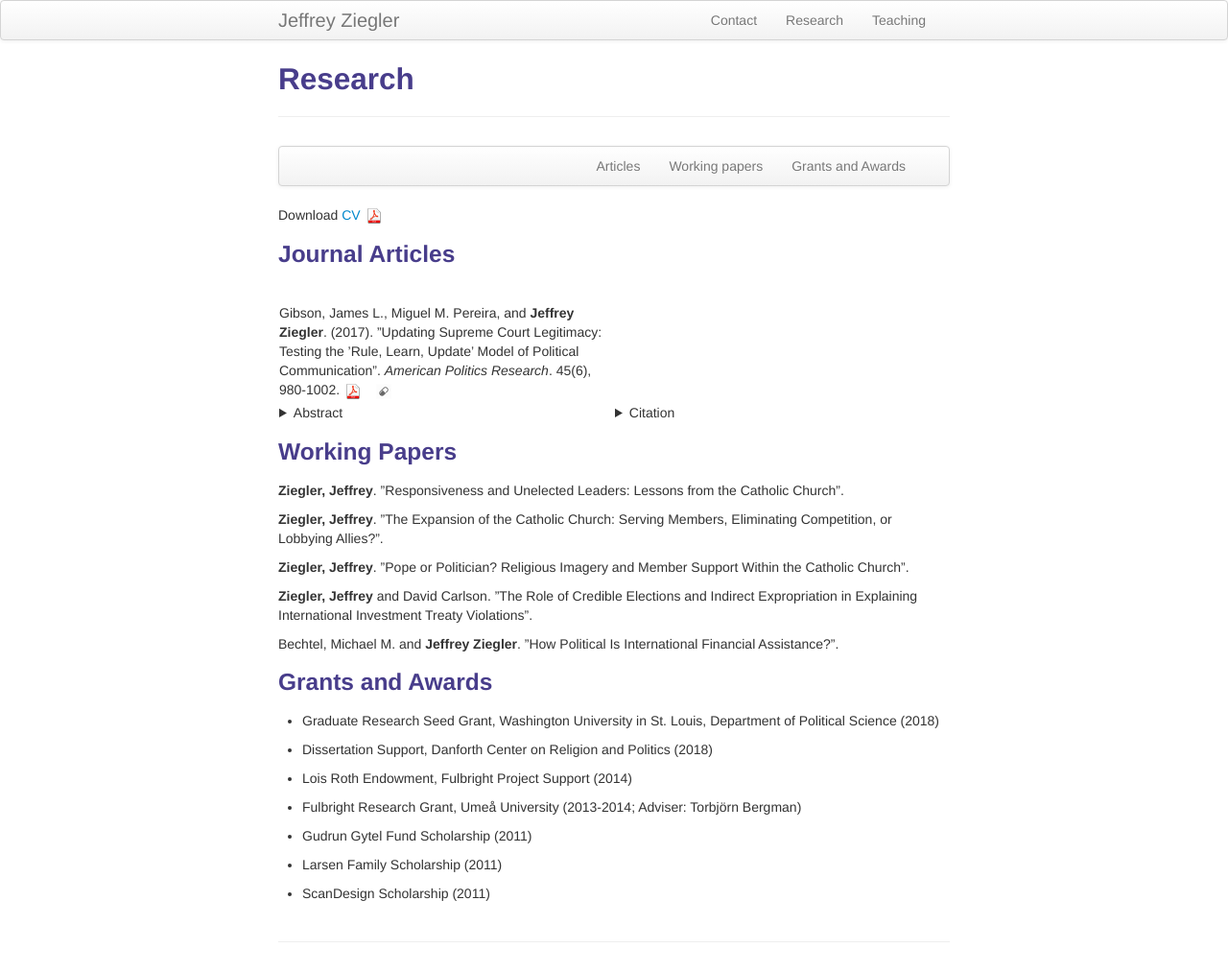
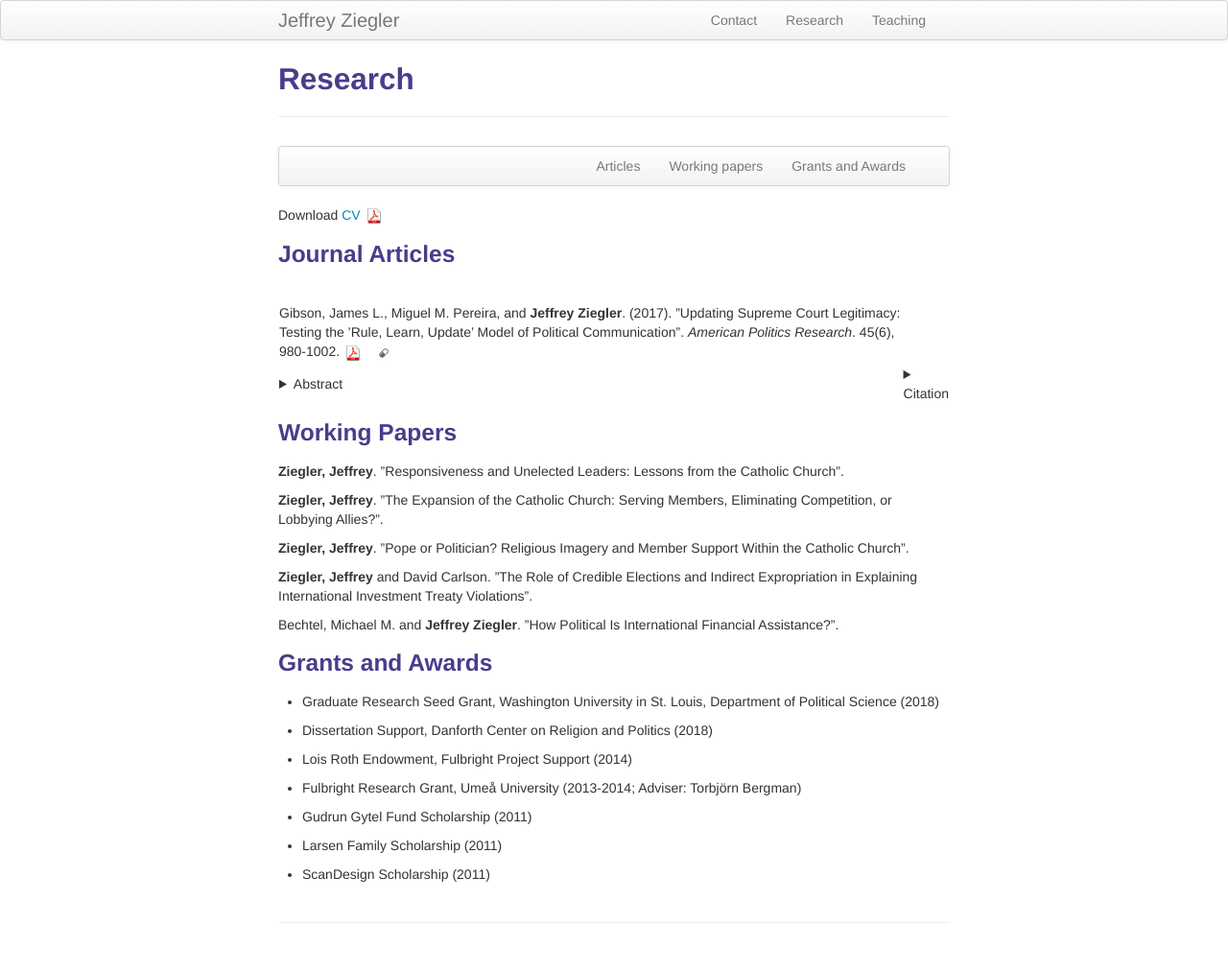
Before and after one commit to zieglerjef/zieglerjef.github.io, a Jekyll site: the page built from pages/pubs.md, in a window 1280 px wide. Shown: the whole page at 96% size. Built offline with Jekyll 4.4.1, drawn with Linux system fonts in a browser that asks for light colours.

Commit message:
Update pubs.md

```diff
--- a/pages/pubs.md
+++ b/pages/pubs.md
@@ -21,7 +21,7 @@ Download <a href="https://drive.google.com/open?id=1tBMW3yqCl2WfRwRRfyTYkDypJOkO
 
 <table align="center">
 <tr>
-<td>
+<td align="left" valign="center" width="100%">
 Gibson, James L., Miguel M. Pereira, and <b>Jeffrey Ziegler</b>. (2017). ”Updating Supreme Court Legitimacy: Testing the ’Rule, Learn, Update’ Model of Political Communication”. <i>American Politics Research</i>. 45(6), 980-1002. <a href="https://drive.google.com/file/d/1YHqTlVkxxMtOSetTqnR4V8dhUR-LXqXT/view" target="_blank"> <img src="icons16/pdf-icon.png" alt="hi" class="inline"/>
 </a> &nbsp; <a href="https://drive.google.com/file/d/1OrwLIBFuznTYT0aKuaF_1aXoW58N0UUM/view" target="_blank"> <img src="icons16/supp-icon.png" alt="hi" class="inline"/>
 </a> </td></tr>
```
